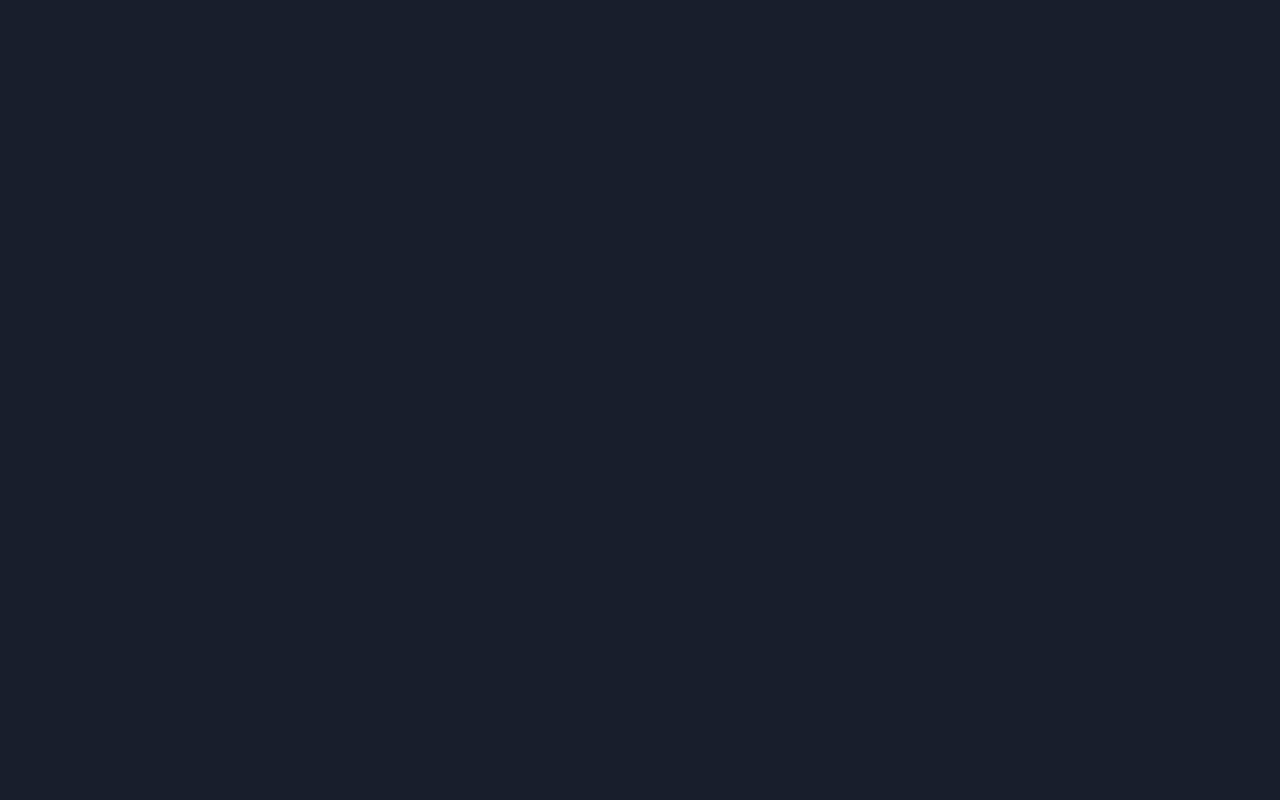
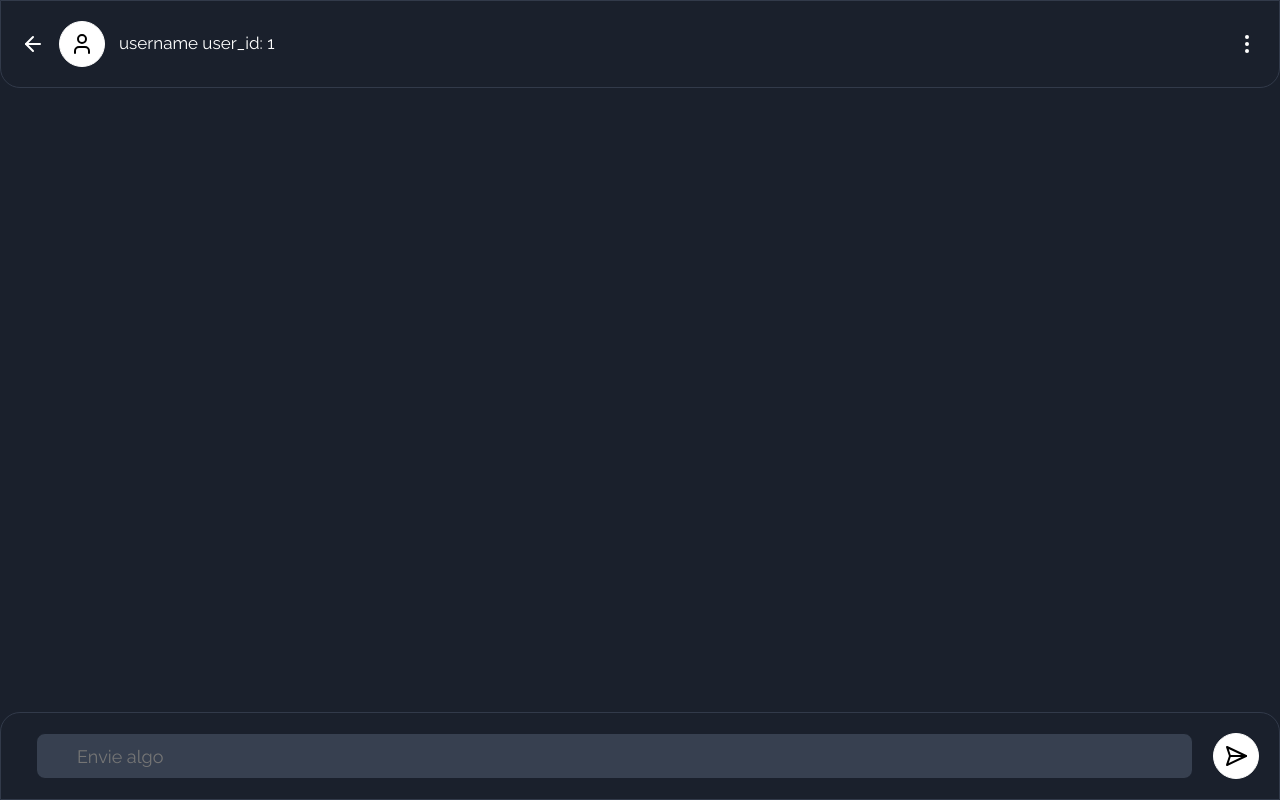
Before and after one commit to Kaua2123/chathub-client, a React (Vite) app: page /chat/1 in a window 1280 px wide. Before the commit this address had no page. Built offline with nearby package versions, Linux system fonts and the light colour scheme.

Commit message:
feat: Implementa ChatBottomInputMessage (local para digitar mensagens)

```diff
--- a/src/components/ConversationBar/ConversationBar.tsx
+++ b/src/components/ChatBar/ChatBar.tsx
@@ -9,7 +9,7 @@ import {
 } from './styled';
 import { useNavigate, useParams } from 'react-router-dom';
 
-function ConversationBar() {
+function ChatBar() {
   const { id } = useParams();
   const navigate = useNavigate();
   return (
@@ -34,4 +34,4 @@ function ConversationBar() {
   );
 }
 
-export default ConversationBar;
+export default ChatBar;
--- a/src/components/ConversationBar/styled.ts
+++ b/src/components/ChatBar/styled.ts
@@ -28,7 +28,7 @@ export const EllipsisVerticalIcon = styled(EllipsisVertical)`
   cursor: pointer;
 
   &:hover {
-    transform: translateY(-4%);
+    transform: translateY(-10%);
     color: ${({ theme }) => theme.colors.lighterBlue};
   }
 `;
@@ -37,7 +37,7 @@ export const ArrowLeftIcon = styled(ArrowLeft)`
   cursor: pointer;
 
   &:hover {
-    transform: translateX(-8%);
+    transform: translateX(-10%);
     color: ${({ theme }) => theme.colors.lighterBlue};
   }
 `;
--- /dev/null
+++ b/src/components/ChatBottomInputMessage.tsx/ChatBottomInputMessage.tsx
@@ -0,0 +1,24 @@
+import {
+  Container,
+  Div,
+  Input,
+  SendHorizontalIcon,
+  SendMessage,
+} from './styled';
+
+function ChatBottomInputMessage() {
+  return (
+    <div>
+      <Container>
+        <Div>
+          <Input type="text" placeholder="Envie algo" />
+          <SendMessage>
+            <SendHorizontalIcon color="black" />
+          </SendMessage>
+        </Div>
+      </Container>
+    </div>
+  );
+}
+
+export default ChatBottomInputMessage;
--- /dev/null
+++ b/src/components/ChatBottomInputMessage.tsx/styled.ts
@@ -0,0 +1,59 @@
+import { SendHorizontal } from 'lucide-react';
+import styled from 'styled-components';
+
+export const Container = styled.div`
+  position: absolute;
+  bottom: 0;
+  color: ${({ theme }) => theme.colors.white};
+  padding: 2rem;
+  border-top-left-radius: 2rem;
+  border-top-right-radius: 2rem;
+  border: 1px solid ${({ theme }) => theme.colors.lightBlue};
+  font-family: 'Raleway';
+  width: 100%;
+`;
+
+export const SendMessage = styled.div`
+  border: 1px solid white;
+  background-color: ${({ theme }) => theme.colors.white};
+  padding: 1rem;
+  border-radius: 100%;
+  display: flex;
+  align-items: center;
+  transition: transform 0.3s;
+  cursor: pointer;
+
+  &:hover {
+    transform: translateY(-5%);
+
+    & svg {
+      // stroke para alterar a cor das linhas do ícone
+      stroke: ${({ theme }) => theme.colors.lighterBlue};
+    }
+  }
+`;
+
+export const Div = styled.div`
+  display: flex;
+  padding-left: 1.5rem;
+  gap: 2rem;
+`;
+
+export const Input = styled.input`
+  width: 100%;
+  background-color: ${({ theme }) => theme.colors.mediumBlue};
+  color: ${({ theme }) => theme.colors.darkGray};
+  font-family: 'Raleway';
+  font-size: 1.8rem;
+  outline: none;
+  border: 1px solid ${({ theme }) => theme.colors.darkBlue};
+  transition: transform 0.3s;
+  border-radius: 0.9rem;
+  padding-left: 4rem;
+
+  &:focus {
+    border: 1px solid ${({ theme }) => theme.colors.lighterBlue};
+  }
+`;
+
+export const SendHorizontalIcon = styled(SendHorizontal)``;
--- a/src/components/ConversationCard/ConversationCard.tsx
+++ b/src/components/ConversationCard/ConversationCard.tsx
@@ -20,7 +20,7 @@ function ConversationCard({ id }: ConversationCardProps) {
     <div>
       <Container
         onClick={() => {
-          navigate(`/conversation/${id}`);
+          navigate(`/chat/${id}`);
         }}
       >
         <DivUser>
--- /dev/null
+++ b/src/pages/Chat/Chat.tsx
@@ -0,0 +1,16 @@
+import ChatBar from '../../components/ChatBar/ChatBar';
+import ChatBottomInputMessage from '../../components/ChatBottomInputMessage.tsx/ChatBottomInputMessage';
+
+function Chat() {
+  //   const { id } = useParams();
+
+  return (
+    <div>
+      <ChatBar />
+
+      <ChatBottomInputMessage />
+    </div>
+  );
+}
+
+export default Chat;
--- a/src/pages/Conversation/Conversation.tsx
+++ /dev/null
@@ -1,13 +0,0 @@
-import ConversationBar from '../../components/ConversationBar/ConversationBar';
-
-function Conversation() {
-  //   const { id } = useParams();
-
-  return (
-    <div>
-      <ConversationBar />
-    </div>
-  );
-}
-
-export default Conversation;
--- a/src/pages/Login/styled.ts
+++ b/src/pages/Login/styled.ts
@@ -99,14 +99,17 @@ export const Input = styled.input`
   padding: 1.2rem;
   width: 100%;
   margin-bottom: 1.3rem;
+  background-color: ${({ theme }) => theme.colors.mediumBlue};
+  color: ${({ theme }) => theme.colors.darkGray};
+  font-family: 'Raleway';
+  font-size: 1.8rem;
   border: 2px solid gray;
   border-radius: 0.9rem;
-  font-size: 1.4rem;
   font-family: 'Raleway';
   transition: transform 0.3s;
   outline: none;
 
   &:focus {
-    border: 2px solid ${({ theme }) => theme.colors.darkBlue};
+    border: 2px solid ${({ theme }) => theme.colors.lighterBlue};
   }
 `;
--- a/src/pages/Register/styled.ts
+++ b/src/pages/Register/styled.ts
@@ -101,12 +101,14 @@ export const Input = styled.input`
   margin-bottom: 1.3rem;
   border: 2px solid gray;
   border-radius: 0.9rem;
-  font-size: 1.4rem;
-  font-family: 'Raleway';
   transition: transform 0.3s;
   outline: none;
+  background-color: ${({ theme }) => theme.colors.mediumBlue};
+  color: ${({ theme }) => theme.colors.darkGray};
+  font-family: 'Raleway';
+  font-size: 1.8rem;
 
   &:focus {
-    border: 2px solid ${({ theme }) => theme.colors.darkBlue};
+    border: 2px solid ${({ theme }) => theme.colors.lighterBlue};
   }
 `;
--- a/src/router.tsx
+++ b/src/router.tsx
@@ -4,7 +4,7 @@ import Home from './pages/Home/Home';
 import Register from './pages/Register/Register';
 import Login from './pages/Login/Login';
 import Conversations from './pages/Conversations/Conversations';
-import Conversation from './pages/Conversation/Conversation';
+import Chat from './pages/Chat/Chat';
 
 function AppRouter() {
   return (
@@ -14,7 +14,7 @@ function AppRouter() {
         <Route element={<Register />} path="/register" />
         <Route element={<Login />} path="/login" />
         <Route element={<Conversations />} path="/conversations" />
-        <Route element={<Conversation />} path="/conversation/:id" />
+        <Route element={<Chat />} path="/chat/:id" />
       </Routes>
     </BrowserRouter>
   );
```
Also changed, not shown: src/pages/Chat/styled.ts (added).
